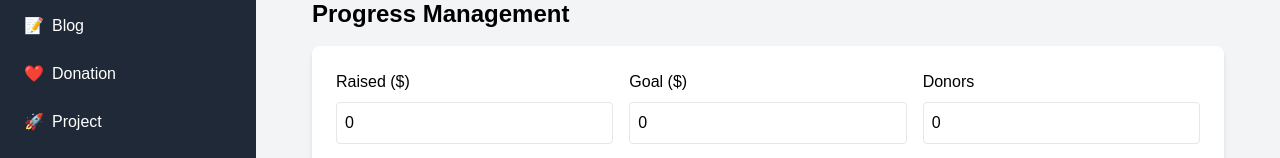
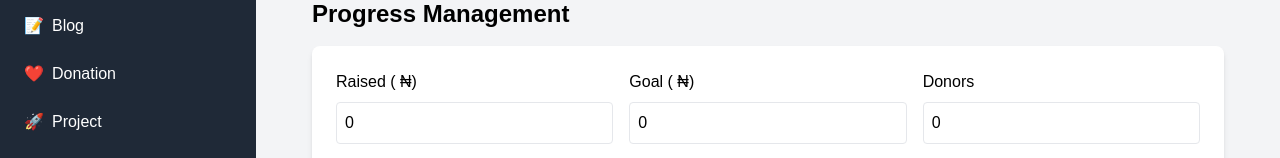
Before and after one commit to Quisef/quisefadmins, a Next.js app: page /donations in a window 1280 px wide. Shown: the part 170-328 px from the top of the page. Built offline with nearby package versions, Linux system fonts and the light colour scheme; no server answers; the database is empty.

Commit message:
donation amount chnaged

```diff
--- a/app/(admin)/donations/page.tsx
+++ b/app/(admin)/donations/page.tsx
@@ -84,7 +84,7 @@ const DonationPage: React.FC = () => {
 
     console.log('Uploading to Cloudinary:', file.name);
     const response = await fetch(
-      `https://api.cloudinary.com/v1_1/${cloudName}/image/upload`,
+      `https://api.cloudinary.com/v1_1/ ₦{cloudName}/image/upload`,
       {
         method: 'POST',
         body: formData,
@@ -94,7 +94,7 @@ const DonationPage: React.FC = () => {
     if (!response.ok) {
       const errorData = await response.json();
       console.error('Upload error details:', errorData);
-      throw new Error(`Upload failed: ${errorData.error?.message || response.statusText}`);
+      throw new Error(`Upload failed:  ₦{errorData.error?.message || response.statusText}`);
     }
 
     const data = await response.json();
@@ -260,7 +260,7 @@ const DonationPage: React.FC = () => {
         <div className="bg-white p-6 rounded-lg shadow-md">
           <div className="grid grid-cols-1 md:grid-cols-3 gap-4 mb-4">
             <div>
-              <label className="block mb-2">Raised ($)</label>
+              <label className="block mb-2">Raised ( ₦)</label>
               <input
                 type="number"
                 min="0"
@@ -272,7 +272,7 @@ const DonationPage: React.FC = () => {
               />
             </div>
             <div>
-              <label className="block mb-2">Goal ($)</label>
+              <label className="block mb-2">Goal ( ₦)</label>
               <input
                 type="number"
                 min="0"
@@ -350,7 +350,7 @@ const DonationPage: React.FC = () => {
                 required
               />
               <input
-                placeholder="Raised ($)"
+                placeholder="Raised ( ₦)"
                 type="number"
                 min="0"
                 value={newCause.raised ?? ''}
@@ -362,7 +362,7 @@ const DonationPage: React.FC = () => {
                 required
               />
               <input
-                placeholder="Goal ($)"
+                placeholder="Goal ( ₦)"
                 type="number"
                 min="0"
                 value={newCause.goal ?? ''}
@@ -422,7 +422,7 @@ const DonationPage: React.FC = () => {
                     src={editCause.imageUrl || '/images/fallback.jpg'}
                     alt="Current cause"
                     className="w-24 h-24 rounded object-cover mb-2"
-                    onError={(e) => console.error(`Failed to load image: ${editCause.imageUrl}`)}
+                    onError={(e) => console.error(`Failed to load image:  ₦{editCause.imageUrl}`)}
                   />
                 )}
                 <input
@@ -441,7 +441,7 @@ const DonationPage: React.FC = () => {
                 required
               />
               <input
-                placeholder="Raised ($)"
+                placeholder="Raised ( ₦)"
                 type="number"
                 min="0"
                 value={editCause.raised ?? ''}
@@ -453,7 +453,7 @@ const DonationPage: React.FC = () => {
                 required
               />
               <input
-                placeholder="Goal ($)"
+                placeholder="Goal ( ₦)"
                 type="number"
                 min="0"
                 value={editCause.goal ?? ''}
@@ -551,7 +551,7 @@ const DonationPage: React.FC = () => {
                         alt={cause.title}
                         className="w-12 h-12 rounded object-cover"
                         onError={(e) =>
-                          console.error(`Failed to load image: ${cause.imageUrl}`)
+                          console.error(`Failed to load image:  ₦{cause.imageUrl}`)
                         }
                       />
                     )}
@@ -560,8 +560,8 @@ const DonationPage: React.FC = () => {
                   <td className="p-2 sm:p-3 text-xs sm:text-sm truncate max-w-[150px] sm:max-w-[200px]">
                     {cause.description}
                   </td>
-                  <td className="p-2 sm:p-3 text-xs sm:text-sm">${cause.raised ?? 0}</td>
-                  <td className="p-2 sm:p-3 text-xs sm:text-sm">${cause.goal ?? 0}</td>
+                  <td className="p-2 sm:p-3 text-xs sm:text-sm"> ₦{cause.raised ?? 0}</td>
+                  <td className="p-2 sm:p-3 text-xs sm:text-sm"> ₦{cause.goal ?? 0}</td>
                   <td className="p-2 sm:p-3 text-xs sm:text-sm">
                     <a
                       href={cause.paystackLink}
--- a/app/(public)/donation/page.tsx
+++ b/app/(public)/donation/page.tsx
@@ -119,7 +119,7 @@ const DonationPage: React.FC = () => {
       } as Cause));
 
       const progressData = progressSnapshot.empty
-        ? { raised: 0, goal: 20000, donors: 0 }
+        ? { raised: 0, goal: 20000000, donors: 0 }
         : (progressSnapshot.docs[0].data() as Progress);
 
       // Update state only if data has changed to prevent unnecessary re-renders
@@ -129,12 +129,12 @@ const DonationPage: React.FC = () => {
       setProgress((prevProgress) =>
         JSON.stringify(prevProgress) !== JSON.stringify({
           raised: progressData.raised || 0,
-          goal: progressData.goal || 20000,
+          goal: progressData.goal || 20000000,
           donors: progressData.donors || 0,
         })
           ? {
               raised: progressData.raised || 0,
-              goal: progressData.goal || 20000,
+              goal: progressData.goal || 20000000,
               donors: progressData.donors || 0,
             }
           : prevProgress
```
